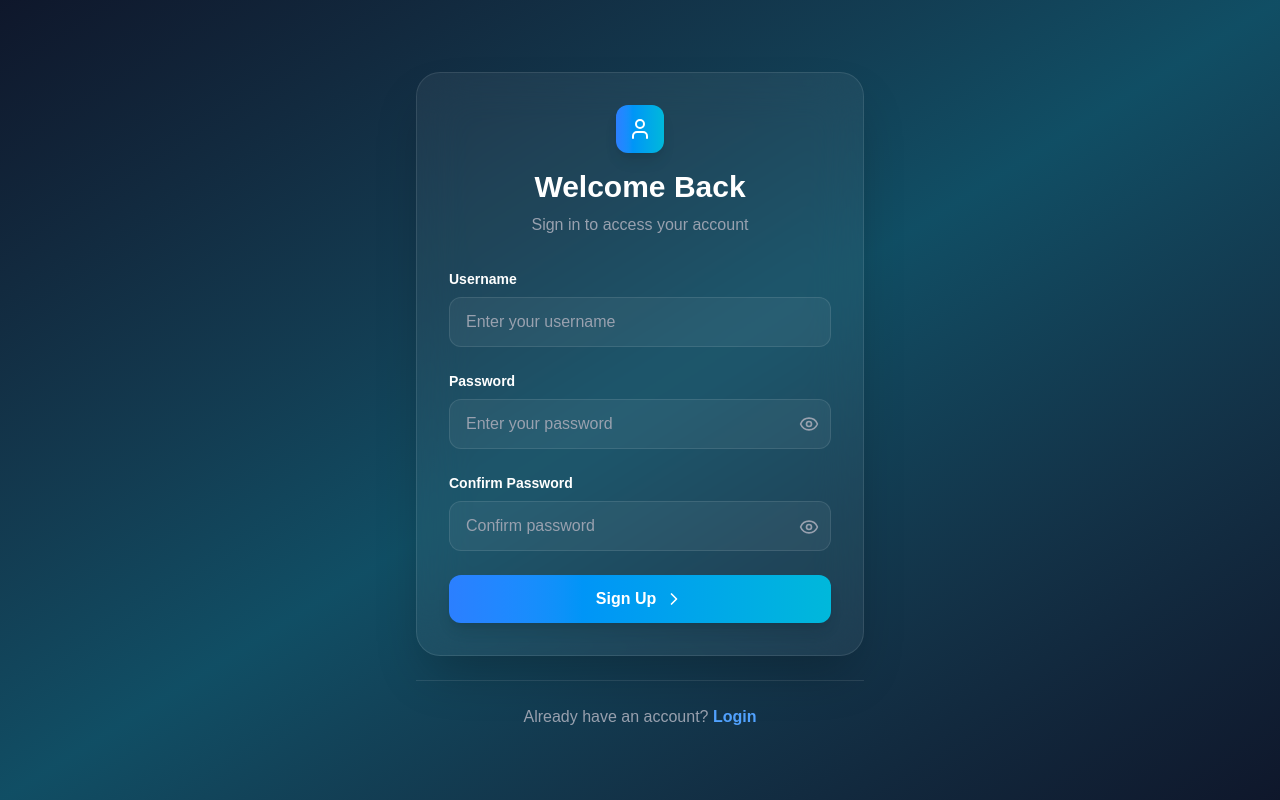
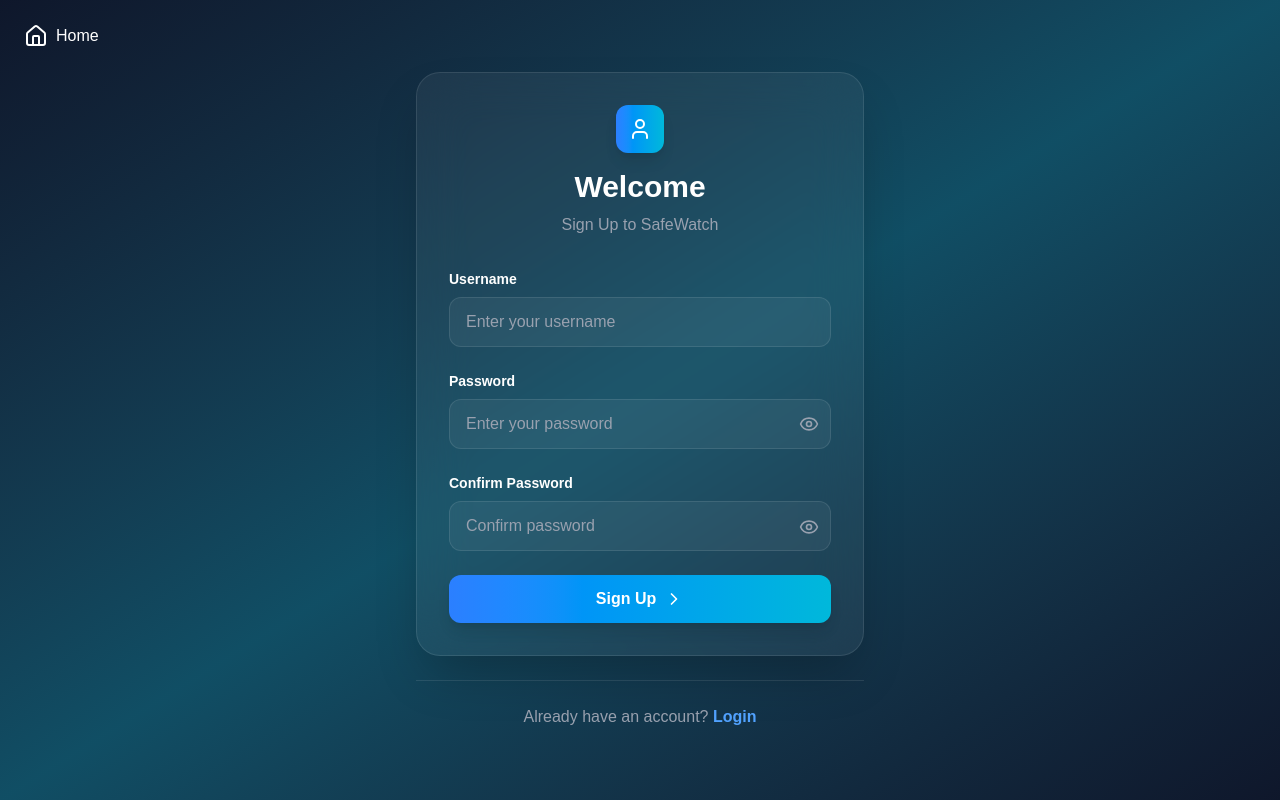
Before and after one commit to arhantsg07/Safewatch, a Next.js app: page /register in a window 1280 px wide. Built offline with nearby package versions, Linux system fonts and the light colour scheme.

Commit message:
connected to backend server route for sign up

```diff
--- a/app/register/page.js
+++ b/app/register/page.js
@@ -1,6 +1,8 @@
 "use client"
 import React, { useState } from 'react';
 import { ChevronRight, User, Eye, EyeOff } from 'lucide-react';
+import Link from 'next/link';
+import { House } from 'lucide-react';
 
 const LoginPage = () => {
 
@@ -8,7 +10,8 @@
     const [showConfirmPassword, setShowConfirmPassword] = useState(false);
     const [formData, setFormData] = useState({
         username: '',
-        password: ''
+        password: '',
+        confirm_password: '',
     });
 
     const handleInputChange = (e) => {
@@ -18,14 +21,53 @@
         });
     };
 
-    const handleSubmit = (e) => {
+     const handleSubmit = async (e) => {
         e.preventDefault();
-        // Handle login logic here
-        console.log('Login attempted with:', formData);
+
+        if (formData.password !== formData.confirm_password) {
+            alert('Passwords do not match');
+            return;
+        }
+
+        try {
+            const response = await fetch('http://localhost:5000/api/signup', {
+                method: 'POST',
+                headers: {
+                    'Content-Type': 'application/json'
+                },
+                body: JSON.stringify({
+                    username: formData.username,
+                    password: formData.password
+                })
+            });
+
+            const data = await response.json();
+
+            if (response.ok) {
+                alert('Signup successful!');
+                console.log('Response:', data);
+                // Optionally redirect or clear form
+            } else {
+                alert(`Signup failed: ${data.message || 'Unknown error'}`);
+            }
+        } catch (error) {
+            console.error('Error during signup:', error);
+            alert('Something went wrong. Please try again later.');
+        }
     };
     return (
 
         <div className="min-h-screen flex items-center justify-center bg-gradient-to-br from-slate-900 via-cyan-900 to-slate-900">
+            <div className="absolute top-6 left-6">
+				<Link
+					href="/"
+					className="flex items-center space-x-2 text-white hover:text-cyan-300 transition-colors"
+				>
+					<House />
+					<span className="font-medium">Home</span>
+				</Link>
+			</div>
+
             {/* Login */}
 
             <div className="w-full lg:w-1/2 flex items-center justify-center p-8">
@@ -36,8 +78,8 @@
                             <div className="inline-flex items-center justify-center w-12 h-12 bg-gradient-to-r from-blue-500 to-cyan-500 rounded-xl mb-4 shadow-lg">
                                 <User className="h-6 w-6 text-white" />
                             </div>
-                            <h2 className="text-3xl font-bold text-white mb-2">Welcome Back</h2>
-                            <p className="text-gray-400">Sign in to access your account</p>
+                            <h2 className="text-3xl font-bold text-white mb-2">Welcome</h2>
+                            <p className="text-gray-400">Sign Up to SafeWatch</p>
                         </div>
 
                         {/* Form */}
@@ -94,7 +136,7 @@
                                         name="confirm_password"
                                         type={showConfirmPassword ? "text" : "password"}
                                         placeholder="Confirm password"
-                                        value={formData.password}
+                                        value={formData.confirm_password}
                                         onChange={handleInputChange}
                                         required
                                     />
@@ -113,6 +155,7 @@
                             {/* Sign Up Button */}
                             <button
                                 type="submit"
+                                onClick={handleSubmit}
                                 className="group w-full bg-gradient-to-r from-blue-500 to-cyan-500 text-white font-semibold py-3 px-6 rounded-xl hover:from-blue-600 hover:to-cyan-600 focus:outline-none focus:ring-2 focus:ring-blue-500 focus:ring-offset-2 focus:ring-offset-gray-900 transition-all duration-300 transform hover:scale-[1.02] shadow-lg hover:shadow-blue-500/25"
                             >
                                 <span className="flex items-center justify-center">
```
